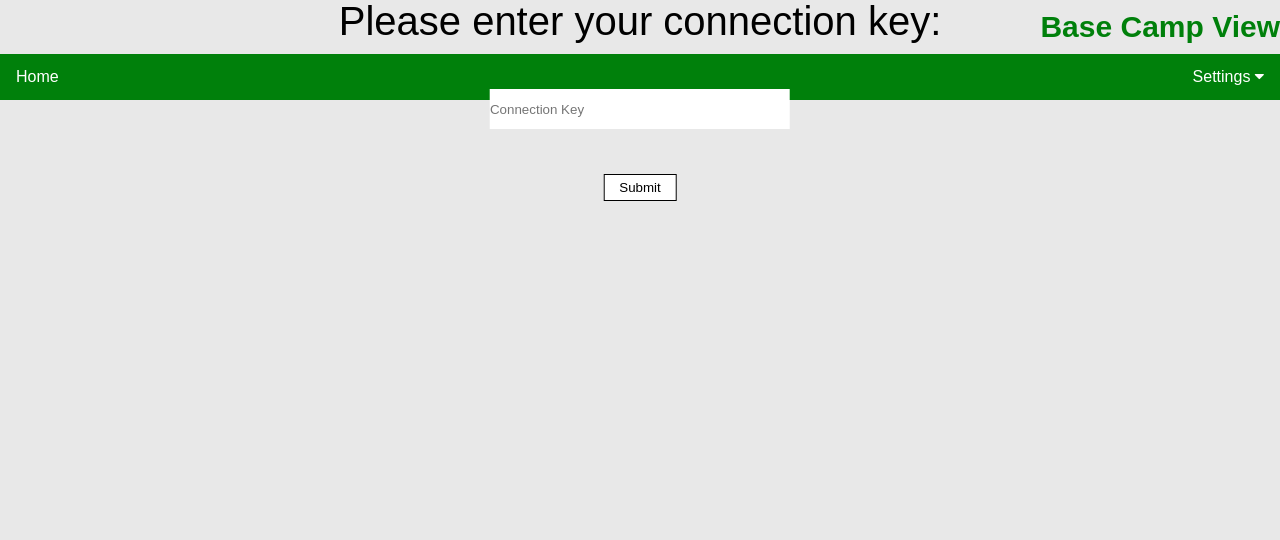
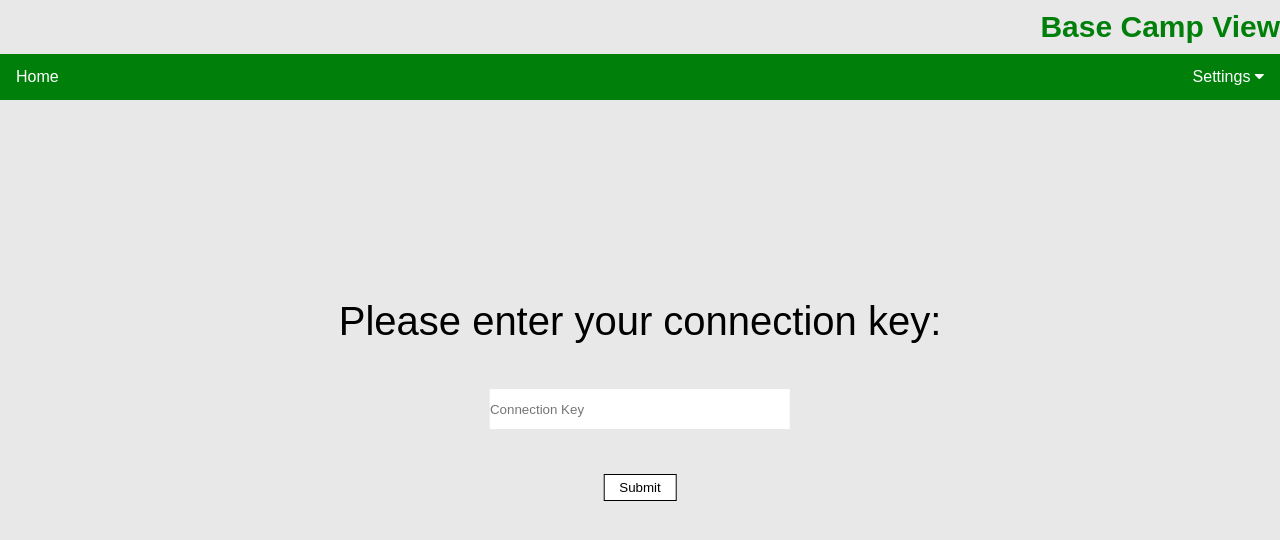
Before and after one commit to cRoberts2-18/FlyingCompute, a Flask app: page /search/ in a window 1280 px wide. Shown: the top 540 px of the page. Run offline with Flask 2, Linux system fonts and the light colour scheme; some libraries are stand-ins or nearby versions.

Commit message:
Update Search.html

```diff
--- a/Templates/Search.html
+++ b/Templates/Search.html
@@ -27,7 +27,7 @@
 
 <body>
 <div id="form">
-	<form class="form">Please enter your connection key:<br><br>
+	<form class="form" style="top:50%;">Please enter your connection key:<br><br>
 		<input type="text" id="key" name="key" placeholder="Connection Key" class = "box"><br><br>
 		<input class="buttonstyle" type=button id = "Submit" value = "Submit">
 	</form>
```
